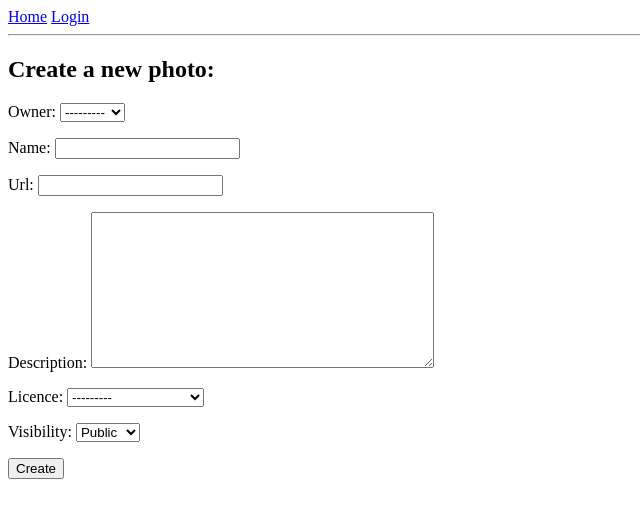
After one commit to Iza-H/DjangoProject, a Django app: page /photos/new in a window 1280 px wide. The commit adds this page. Shown: the top 518 px of the page, without its empty margins (0-640 px from the left). Run offline with Django 3.2, Linux system fonts and the light colour scheme; data comes from the database, SQL or seed files in the repository; both versions use the stored data as it was after the commit.

Commit message:
Simple form for creating photos added

```diff
--- a/djangoproject/templates/base.html
+++ b/djangoproject/templates/base.html
@@ -9,6 +9,7 @@
         <a href="{% url 'photos_home' %}">Home</a>
         {% if user.is_authenticated %}
             <a href="{% url 'users_logout' %}">Logout</a>
+            <a href="{% url 'photo_create' %}">Create photo</a>
         {% else %}
             <a href="{% url 'users_login' %}">Login</a>
         {% endif %}
--- a/djangoproject/urls.py
+++ b/djangoproject/urls.py
@@ -7,6 +7,7 @@ urlpatterns = [
     # Photo urls
     url(r'^$','photos.views.home', name='photos_home'),
     url(r'^photos/(?P<pk>[0-9]+)$','photos.views.detail', name='photo_detail'),
+    url(r'^photos/new$','photos.views.create', name='photo_create'),
 
     # Users URLS
     url(r'^login$', 'users.views.login' , name='users_login'),
--- /dev/null
+++ b/photos/forms.py
@@ -0,0 +1,13 @@
+
+from django import forms
+from photos.models import Photo
+
+
+class PhotoForm(forms.ModelForm):
+    """
+    Form for a model Photos
+    """
+
+    class Meta:
+        model = Photo
+        exclude = []
--- /dev/null
+++ b/photos/templates/photos/new_photo.html
@@ -0,0 +1,14 @@
+{% extends 'base.html' %}
+
+{% block title %} Create a new photo {% endblock %}
+
+{% block section %}
+    <h2>Create a new photo:</h2>
+    <form method="post">
+        {% csrf_token %}
+
+        {{ form.as_p }}
+        <button>Create</button>
+    </form>
+
+{% endblock %}
--- a/photos/views.py
+++ b/photos/views.py
@@ -1,5 +1,6 @@
 from django.http import HttpResponse, HttpResponseNotFound
 from django.shortcuts import render
+from photos.forms import PhotoForm
 from .models import Photo
 from .models import PUBLIC
 
@@ -31,3 +32,23 @@ def detail(request, pk):
         return render(request, 'photos/detail.html', context)
     else:
         return HttpResponseNotFound('Photo does not exist')
+
+
+def create(request):
+    """
+    Shows a form for a new photo
+    :param request: HttpRequest
+    :return: HttpResponse
+    """
+    if request.method=='GET':
+        form=PhotoForm()
+    else:
+        form=PhotoForm(request.POST)
+        if form.is_valid():
+            new_photo = form.save()
+
+    form = PhotoForm()
+    context = {
+        'form' : form
+    }
+    return render(request, 'photos/new_photo.html', context)
--- /dev/null
+++ b/users/forms.py
@@ -0,0 +1,6 @@
+# --*-- coding:utf-8 --*--
+from django import forms
+
+class LoginForm(forms.Form):
+    usr = forms.CharField(label="User name")
+    pwd = forms.CharField(label="Password", widget=forms.PasswordInput)
--- a/users/templates/users/login.html
+++ b/users/templates/users/login.html
@@ -10,12 +10,13 @@
 
 <form method="post">
     {% csrf_token %}
-    <div>
+    {{ login_form.as_p }}
+    <!--<div>
         <input type="text" name="username" placeholder="User name" />
     </div>
     <div>
         <input type="password" name="pwd" placeholder="Password" />
-    </div>
+    </div>-->
     <div>
         <button>Login</button>
     </div>
```
Also changed, not shown: users/views.py (+21 -11 lines), db.sqlite3.
